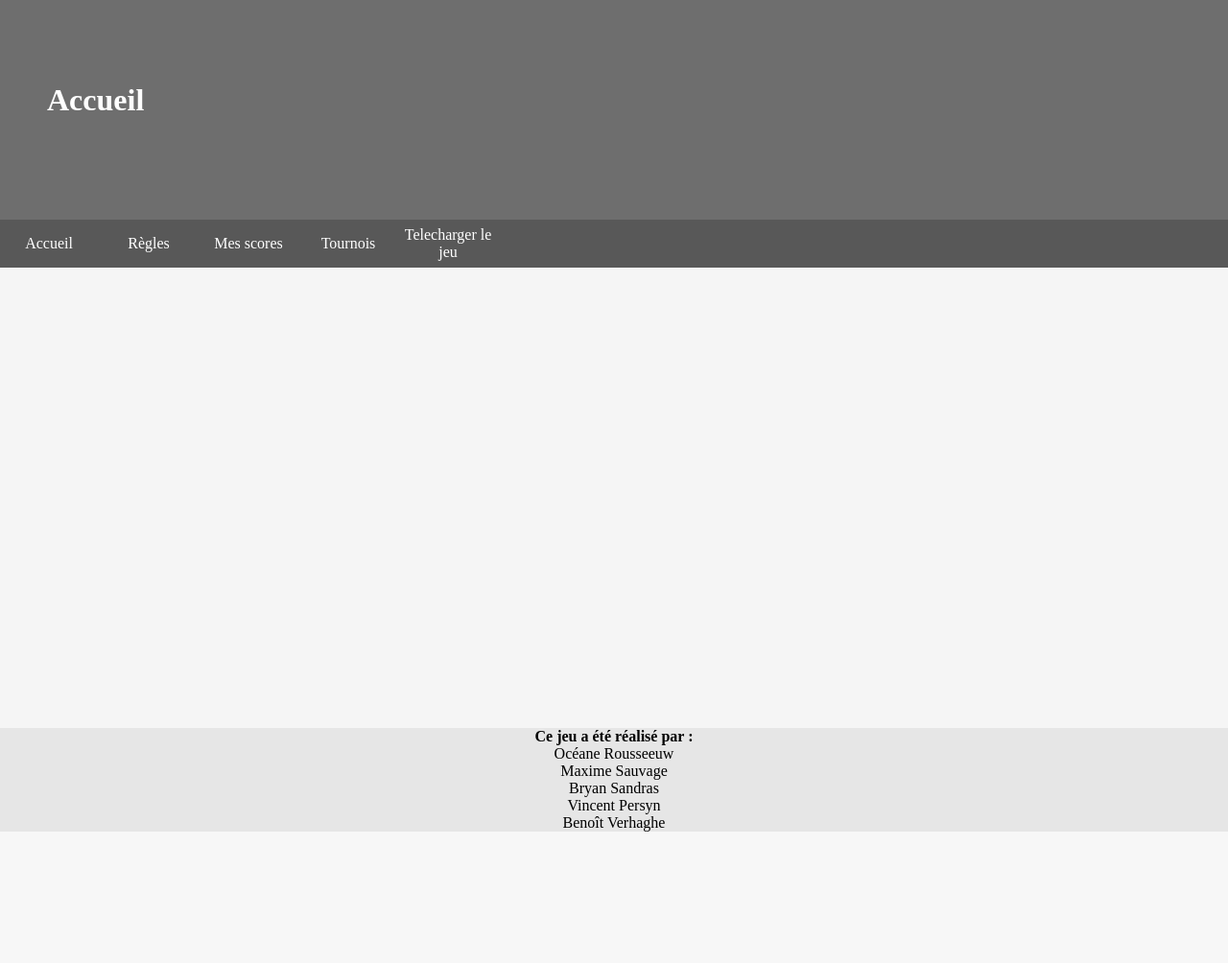
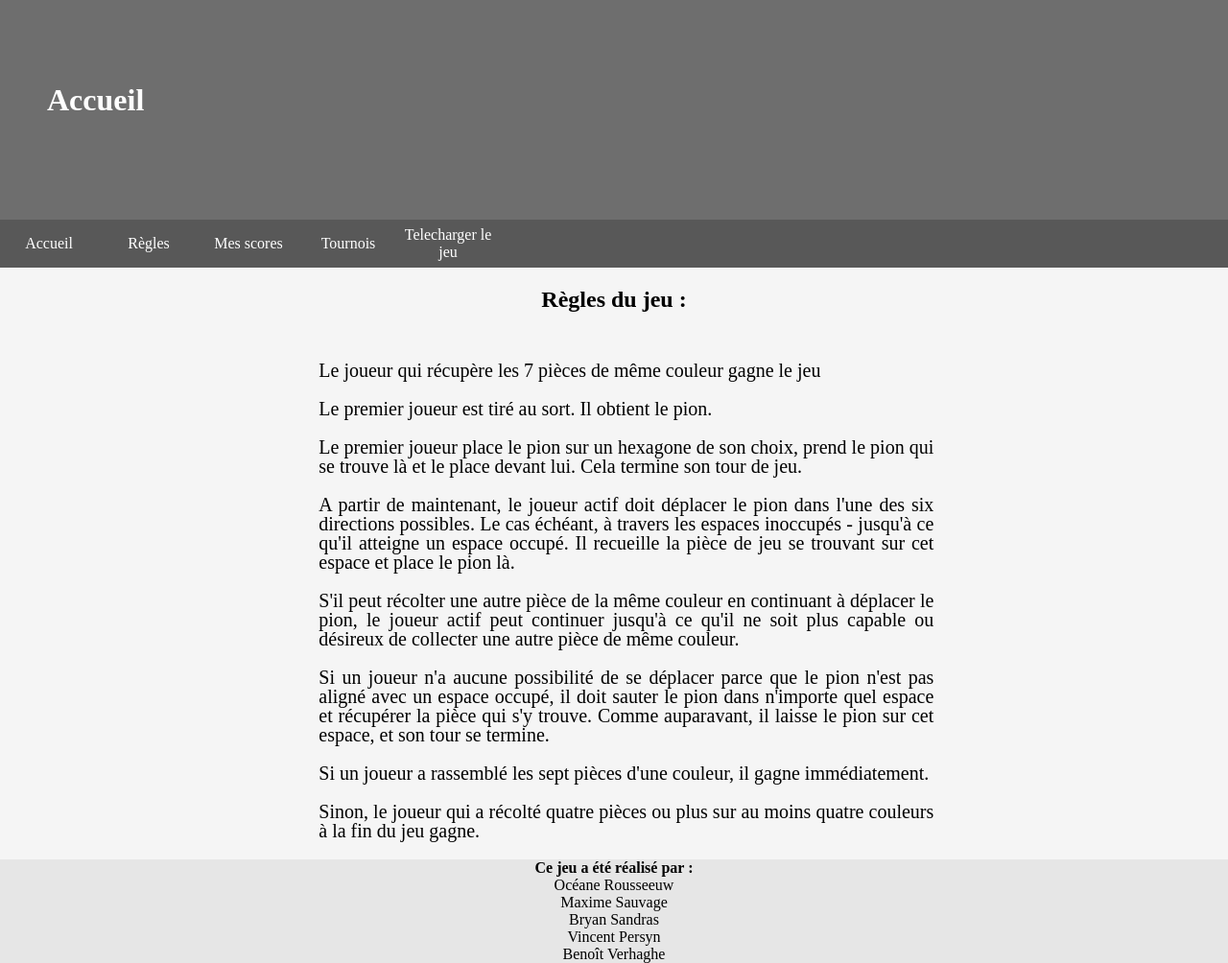
Before and after one commit to camembert-tintas/tintas-web, a PHP site: page /tintas-web/template/regles.php in a window 1280 px wide; the page is wider, and only the part inside the window is pictured. Shown: that part at 96% size. Before the commit the page ends 867 px from the top of that part, so only its background shows below. Run offline with PHP 8.4, Linux system fonts and the light colour scheme.

Commit message:
page des regles du jeu

```diff
--- /dev/null
+++ b/htdocs/skin/css/regles.css
@@ -0,0 +1,28 @@
+.regles div{
+    display: flex;
+    flex-direction: column;
+    justify-content: center;
+}
+
+.regles h2{
+    text-align: center;
+}
+
+.regles p{
+    text-align: center;
+    font-size: 20px;
+    font-weight: bold;
+}
+
+.instructions{
+    margin-top: 50px;
+    width: 50%;
+    margin-left: 26%;
+}
+
+.instructions p{
+    text-align: justify;
+    font-weight: inherit;
+    line-height: 20px;
+    margin-top: 0;
+}
--- a/htdocs/template/regles.php
+++ b/htdocs/template/regles.php
@@ -24,14 +24,34 @@ if ($bdd->connect_errno) {
         <div><a href="accueil.php">Accueil</a></div>
         <div><a href="#">Règles</a></div>
         <div><a href="mesScores.php">Mes scores</a></div>
-        <div><a href="tournois.php" >Tournois</a></div>
-        <div><a href="telechargement.php" >Telecharger le jeu</a></div>
+        <div><a href="tournois.php">Tournois</a></div>
+        <div><a href="telechargement.php">Telecharger le jeu</a></div>
         <div><a href="#">Deconnexion</a></div>
     </nav>
 </header>
 <main>
+    <div class="regles">
+        <h2>Règles du jeu :</h2>
+        <div class="instructions">
+            <p>Le joueur qui récupère les 7 pièces de même couleur gagne le jeu</p>
+            <p>Le premier joueur est tiré au sort. Il obtient le pion.</p>
+            <p>Le premier joueur place le pion sur un hexagone de son choix, prend le pion qui se trouve là et le place devant lui.
+                Cela termine son tour de jeu.</p>
+            <p>A partir de maintenant, le joueur actif doit déplacer le pion dans l'une des six directions possibles. Le
+                cas échéant, à travers les espaces inoccupés - jusqu'à ce qu'il atteigne un espace occupé. Il
+                recueille la pièce de jeu se trouvant sur cet espace et place le pion là.</p>
+            <p>S'il peut récolter une autre pièce de la même couleur en continuant à déplacer le pion, le joueur actif peut
+                continuer jusqu'à ce qu'il ne soit plus capable ou désireux de collecter une autre pièce de même couleur.</p>
+            <p>Si un joueur n'a aucune possibilité de se déplacer parce que le pion n'est pas aligné avec un espace occupé, il doit sauter le pion
+                dans n'importe quel espace et récupérer la pièce qui s'y trouve. Comme auparavant, il
+                laisse le pion sur cet espace, et son tour se termine.</p>
+            <p>Si un joueur a rassemblé les sept pièces d'une couleur, il gagne immédiatement.</p>
+            <p>Sinon, le joueur qui a récolté quatre pièces ou plus sur au moins quatre couleurs à la fin du jeu gagne.</p>
+        </div>
+    </div>
 </main>
 <footer>
-    <p><span>Ce jeu a été réalisé par :</span><br/>Océane Rousseeuw<br/>Maxime Sauvage<br/>Bryan Sandras<br/>Vincent Persyn<br/>Benoît Verhaghe</p>
+    <p><span>Ce jeu a été réalisé par :</span><br/>Océane Rousseeuw<br/>Maxime Sauvage<br/>Bryan Sandras<br/>Vincent
+        Persyn<br/>Benoît Verhaghe</p>
 </footer>
 </body>
```
